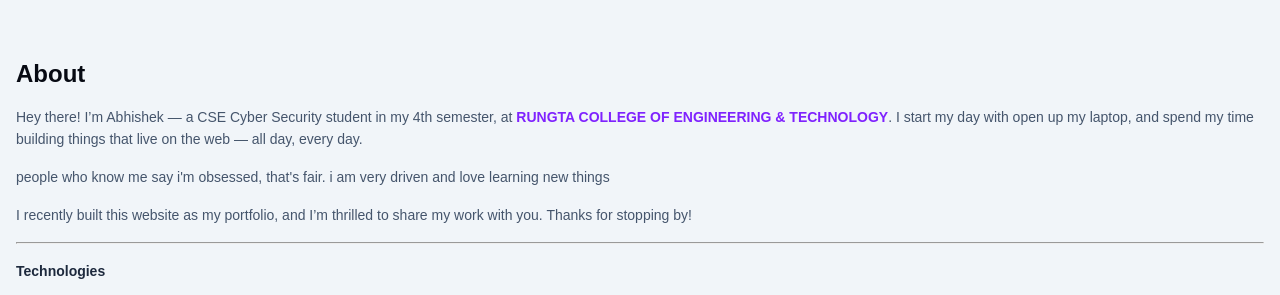
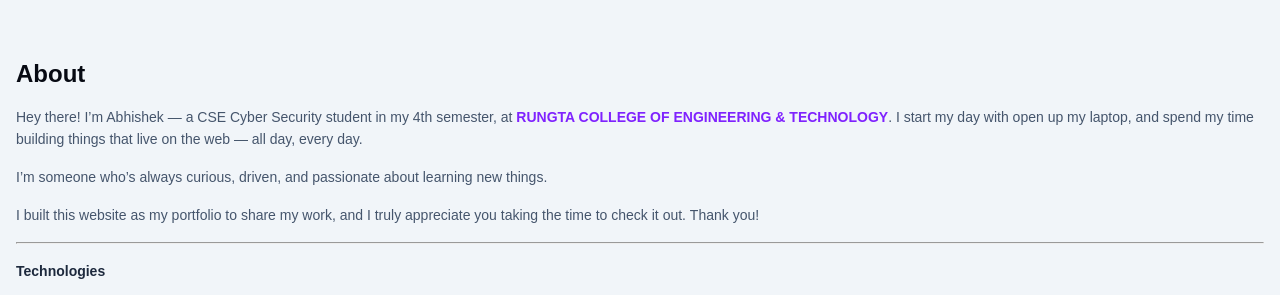
Before and after one commit to abhisingh0073/Portfolio-website, a plain HTML site: page index.html in a window 1280 px wide. Shown: the part 495-790 px from the top of the page. Drawn offline with Linux system fonts and the light colour scheme; a web font is replaced by a local one.

Commit message:
Update index.html

```diff
--- a/index.html
+++ b/index.html
@@ -113,8 +113,8 @@
     <div class="about" id="about">
         <h2 class="about_title">About</h2>
         <p class="about_description">Hey there! I’m Abhishek — a CSE Cyber Security student in my 4th semester, at <strong >RUNGTA COLLEGE OF ENGINEERING & TECHNOLOGY</strong>. I start my day with open up my laptop, and spend my time building things that live on the web — all day, every day.</p>
-        <p class="about_description">people who know me say i'm obsessed, that's fair. i am very driven and love learning new things</p>
-        <p class="about_description">I recently built this website as my portfolio, and I’m thrilled to share my work with you. Thanks for stopping by!</p>
+        <p class="about_description">I’m someone who’s always curious, driven, and passionate about learning new things.</p>
+        <p class="about_description">I built this website as my portfolio to share my work, and I truly appreciate you taking the time to check it out. Thank you!</p>
         <hr class="about_hr">
         <h3 class="about_subtitle">Technologies</h3>
         <div class="about_ul1">
```
